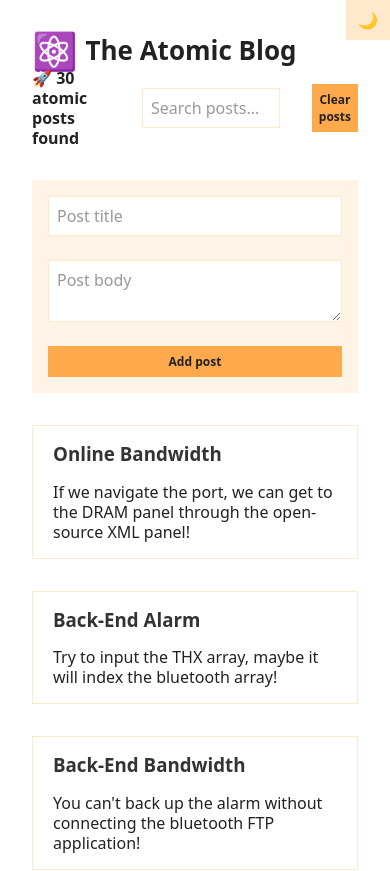
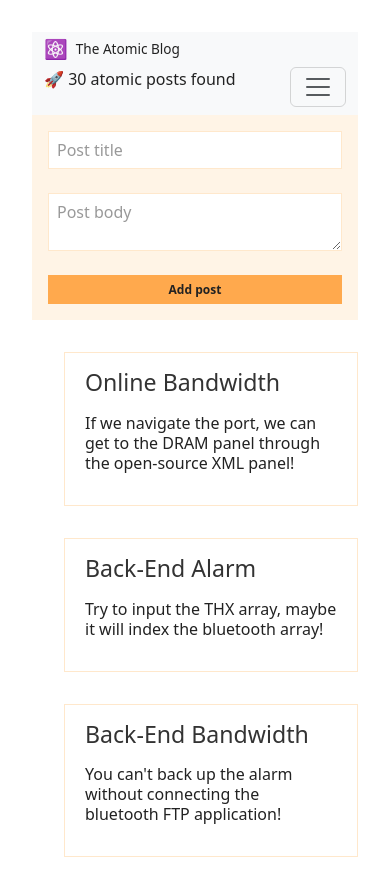
Before and after one commit to Gbangbolaoluwagbemiga/Atomic-Blog, a React (Vite) app: page / in a window 390 px wide. Shown: the top 871 px of the page. Built offline with nearby package versions, Linux system fonts and the light colour scheme.

Commit message:
Header mobile responsiveness

```diff
--- a/index.html
+++ b/index.html
@@ -5,6 +5,24 @@
     <link rel="icon" type="image/svg+xml" href="/vite.svg" />
     <meta name="viewport" content="width=device-width, initial-scale=1.0" />
     <title>Atomic Blog</title>
+
+    <!-- Bootstrap CDN Link -->
+    <link
+      href="https://cdn.jsdelivr.net/npm/bootstrap@5.3.2/dist/css/bootstrap.min.css"
+      rel="stylesheet"
+      integrity="sha384-T3c6CoIi6uLrA9TneNEoa7RxnatzjcDSCmG1MXxSR1GAsXEV/Dwwykc2MPK8M2HN"
+      crossorigin="anonymous"
+    />
+    <script
+      src="https://cdn.jsdelivr.net/npm/@popperjs/core@2.11.8/dist/umd/popper.min.js"
+      integrity="sha384-I7E8VVD/ismYTF4hNIPjVp/Zjvgyol6VFvRkX/vR+Vc4jQkC+hVqc2pM8ODewa9r"
+      crossorigin="anonymous"
+    ></script>
+    <script
+      src="https://cdn.jsdelivr.net/npm/bootstrap@5.3.2/dist/js/bootstrap.min.js"
+      integrity="sha384-BBtl+eGJRgqQAUMxJ7pMwbEyER4l1g+O15P+16Ep7Q9Q+zqX6gSbd85u4mG4QzX+"
+      crossorigin="anonymous"
+    ></script>
   </head>
   <body>
     <div id="root"></div>
--- a/src/App.jsx
+++ b/src/App.jsx
@@ -17,7 +17,6 @@ function App() {
     Array.from({length: 30}, () => createRandomPost())
   );
   const [searchQuery, setSearchQuery] = useState('');
-  const [isFakeDark, setIsFakeDark] = useState(false);
 
   // Derived state. These are the posts that will actually be displayed
   const searchedPosts =
@@ -38,22 +37,9 @@ function App() {
   }
 
   // Whenever `isFakeDark` changes, we toggle the `fake-dark-mode` class on the HTML element (see in "Elements" dev tool).
-  useEffect(
-    function () {
-      document.documentElement.classList.toggle('fake-dark-mode');
-    },
-    [isFakeDark]
-  );
 
   return (
     <section>
-      <button
-        onClick={() => setIsFakeDark(isFakeDark => !isFakeDark)}
-        className="btn-fake-dark-mode"
-      >
-        {isFakeDark ? '☀️' : '🌙'}
-      </button>
-
       <Header
         posts={searchedPosts}
         onClearPosts={handleClearPosts}
--- a/src/component/Header.jsx
+++ b/src/component/Header.jsx
@@ -1,21 +1,65 @@
+import {useEffect, useState} from 'react';
 import Results from './Results';
 import SearchPosts from './SearchPost';
 
 function Header({posts, onClearPosts, searchQuery, setSearchQuery}) {
+  const [isFakeDark, setIsFakeDark] = useState(false);
+
+  useEffect(
+    function () {
+      document.documentElement.classList.toggle('fake-dark-mode');
+    },
+    [isFakeDark]
+  );
+
   return (
-    <header>
-      <h1>
+    // <header>
+    //   <h1>
+    //     <span>⚛️</span>The Atomic Blog
+    //   </h1>
+    //   <div>
+    // <Results posts={posts} />
+    // <SearchPosts
+    //   searchQuery={searchQuery}
+    //   setSearchQuery={setSearchQuery}
+    // />
+    // <button onClick={onClearPosts}>Clear posts</button>
+    //   </div>
+    // </header>
+
+    <nav className="navbar navbar-expand-lg bg-body-tertiary">
+      <div className="container-fluid">
+        <h1 className="header">
           <span>⚛️</span>The Atomic Blog
-      </h1>
-      <div>
+        </h1>{' '}
         <Results posts={posts} />
+        <button
+          className="navbar-toggler"
+          type="button"
+          data-bs-toggle="collapse"
+          data-bs-target="#navbarNav"
+          aria-controls="navbarNav"
+          aria-expanded="false"
+          aria-label="Toggle navigation"
+        >
+          <span className="navbar-toggler-icon"></span>
+        </button>
+        <div className="collapse navbar-collapse" id="navbarNav">
           <SearchPosts
             searchQuery={searchQuery}
             setSearchQuery={setSearchQuery}
           />
           <button onClick={onClearPosts}>Clear posts</button>
+
+          <button
+            onClick={() => setIsFakeDark(isFakeDark => !isFakeDark)}
+            className="btn-fake-dark-mode"
+          >
+            {isFakeDark ? '☀️' : '🌙'}
+          </button>
         </div>
-    </header>
+      </div>
+    </nav>
   );
 }
 
--- a/src/style.css
+++ b/src/style.css
@@ -20,9 +20,9 @@ body {
 }
 
 .btn-fake-dark-mode {
-  position: fixed;
+  /* position: fixed;
   top: 0;
-  right: 0;
+  right: 0; */
   padding: 16px;
   line-height: 1;
   font-size: 26px;
@@ -193,6 +193,9 @@ aside li button {
     flex-direction: column;
     /* justify-content: space-between; */
   }
+  .header {
+    font-size: 0.85rem;
+  }
 
   header div {
     display: flex;
```
Lines whose indentation alone changed are shown as unchanged.
